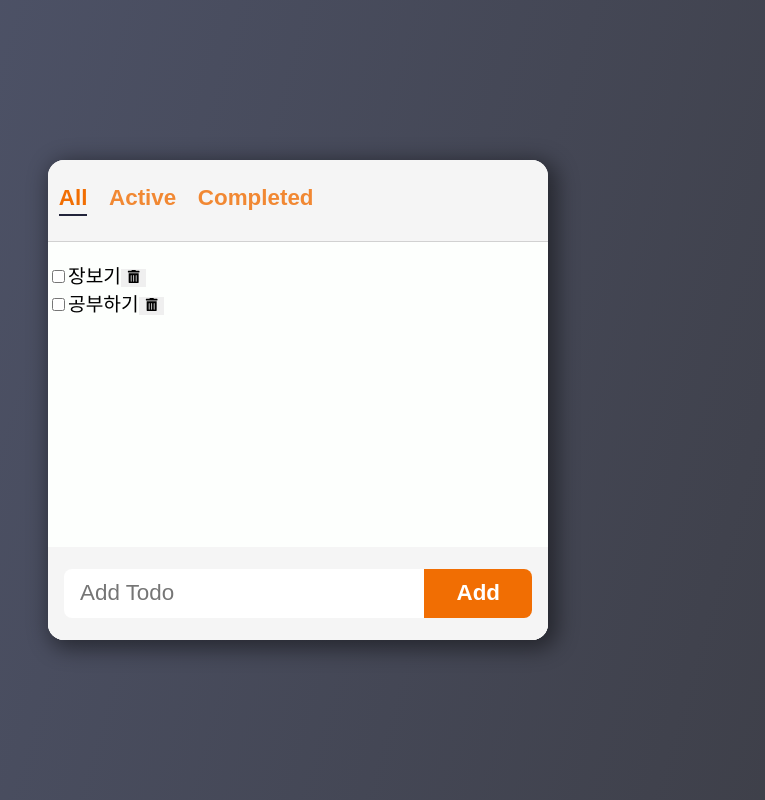
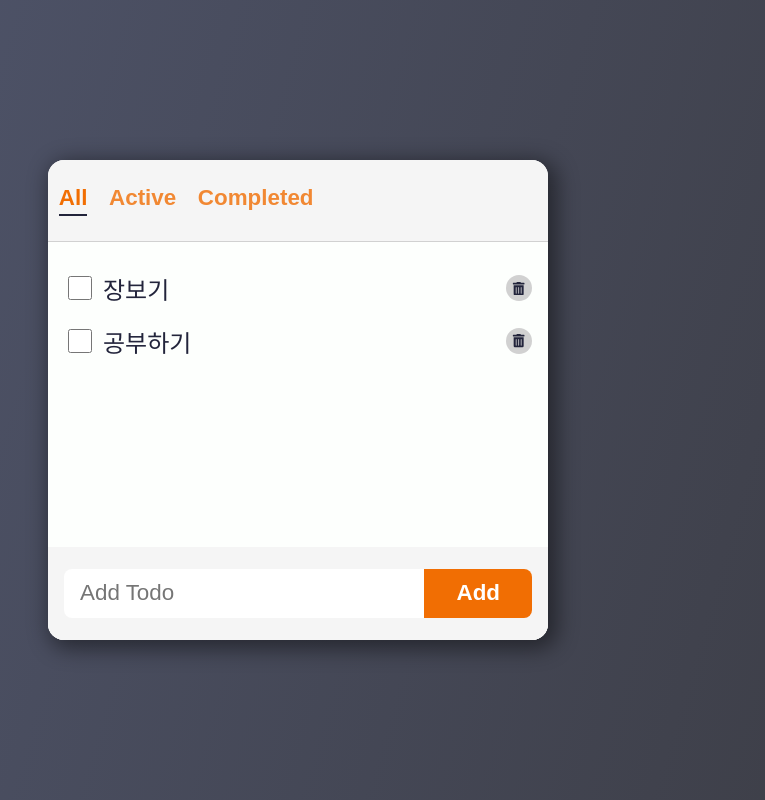
Before and after one commit to wkdwhdghks/todolist, a React (Create React App) app: page / in a window 1280 px wide. Shown: the whole page, without its empty margins (342-1107 px from the left). Built offline with nearby package versions, Linux system fonts and the light colour scheme; the HTML template or start-up script is replaced by a standard one.

Commit message:
[Style] 투두 아이템 스타일링

```diff
--- a/src/components/Todo/Todo.jsx
+++ b/src/components/Todo/Todo.jsx
@@ -1,4 +1,5 @@
 import { FaTrashAlt } from "react-icons/fa";
+import styles from "./Todo.module.css";
 
 export default function Todo({ todo, onUpdate, onDelete }) {
   const { text, status } = todo;
@@ -13,17 +14,22 @@
   };
 
   return (
-    <li>
+    <li className={styles.todo}>
       <input
         type="checkbox"
         id="checkbox"
         checked={status === "completed"}
         onChange={handleChange}
+        className={styles.checkbox}
       />
-      <label htmlFor="checkbox">{text}</label>
-      <button onClick={handleDelete}>
-        <FaTrashAlt />
-      </button>
+      <label htmlFor="checkbox" className={styles.text}>
+        {text}
+      </label>
+      <span className={styles.icon}>
+        <button onClick={handleDelete} className={styles.button}>
+          <FaTrashAlt />
+        </button>
+      </span>
     </li>
   );
 }
--- /dev/null
+++ b/src/components/Todo/Todo.module.css
@@ -0,0 +1,41 @@
+.todo {
+  display: flex;
+  justify-content: space-between;
+  align-items: center;
+  padding: 0.5rem 1rem;
+  margin: 0.1rem 0;
+  color: var(--color-text);
+}
+
+.checkbox {
+  width: 1.5rem;
+  height: 1.5rem;
+}
+
+.text {
+  flex: 1 1 0%;
+  margin-left: 0.5rem;
+  font-size: 1.5rem;
+}
+
+.icon {
+  width: 26px;
+  height: 26px;
+  background-color: var(--color-gray);
+  border-radius: 100%;
+  transition: all 150ms ease-out;
+  position: relative;
+}
+
+.icon:hover {
+  background-color: var(--color-accent);
+  transform: rotate(15deg) scale(1.2);
+}
+
+.button {
+  color: var(--color-text);
+  background-color: transparent;
+  position: absolute;
+  top: 20%;
+  left: 1%;
+}
--- a/src/components/TodoList/TodoList.module.css
+++ b/src/components/TodoList/TodoList.module.css
@@ -1,5 +1,6 @@
 .container {
   height: 100%;
+  min-height: 0;
   display: flex;
   flex-direction: column;
   background-color: var(--color-bg);
--- a/src/index.css
+++ b/src/index.css
@@ -5,6 +5,7 @@
   --color-text: #22243b;
   --color-accent: #f16e03;
   --color-white: white;
+  --color-scrollbar: #aaa7a7;
 }
 
 * {
@@ -19,6 +20,7 @@
   justify-content: center;
   align-items: center;
   font-size: 1.2rem;
+  accent-color: var(--color-accent);
   background: rgb(81, 87, 111);
   background: linear-gradient(
     106deg,
@@ -49,3 +51,19 @@
   outline: none;
   border: none;
 }
+
+::-webkit-scrollbar {
+  width: 0.5rem;
+}
+
+::-webkit-scrollbar-track {
+  background-color: var(--color-bg-dark);
+}
+
+::-webkit-scrollbar-thumb {
+  background-color: var(--color-scrollbar);
+}
+
+::-webkit-scrollbar-thumb:hover {
+  background-color: var(--color-accent);
+}
```
